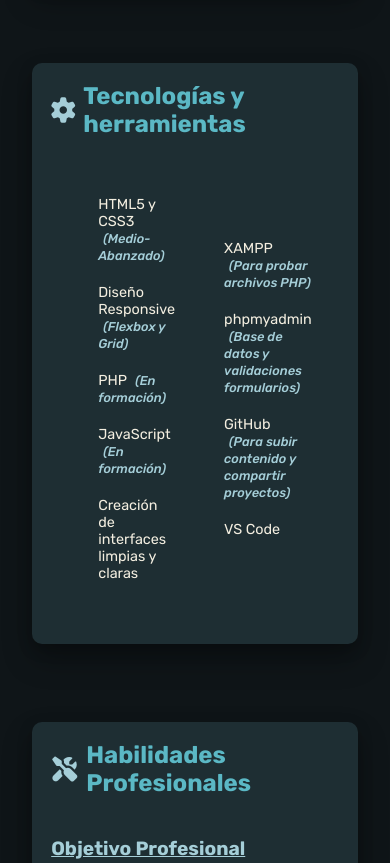
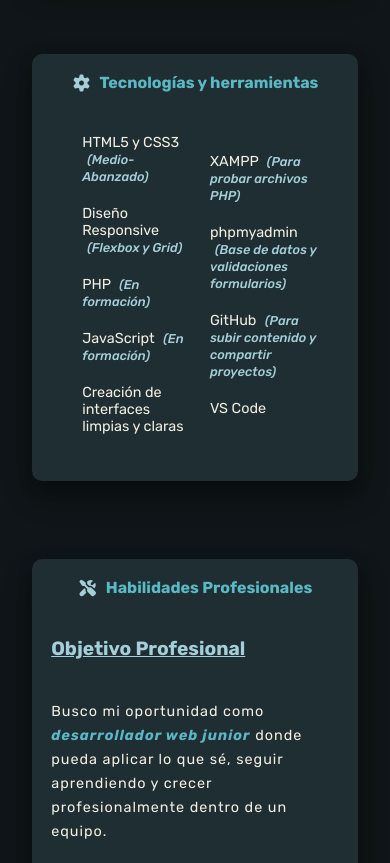
Before and after one commit to Zbyte83/gabi-dev-byte, a plain HTML site: page about.html in a window 390 px wide. Shown: the part 520-1383 px from the top of the page. Drawn offline with Linux system fonts and the light colour scheme.

Commit message:
modificacion about.html

```diff
--- a/about.html
+++ b/about.html
@@ -156,18 +156,6 @@
       menu.classList.toggle('active');
     });
 
-    // Menu Scroll opacidad
-    const navbar = document.getElementById("nav__bar--opacity");
-    window.addEventListener("scroll", () => {
-      if(window.scrollY > 50) {
-        navbar.classList.add("nav__transparent");
-      } else {
-        navbar.classList.remove("nav__transparent");
-      }
-    });
-
-
-
   </script>
 
 
--- a/assets/css/about.css
+++ b/assets/css/about.css
@@ -178,7 +178,7 @@ aside.nav__sidebar {
 
 
 main {
-  width: 80%;
+  width: 80vw;
   min-height: 100vh;
   padding: 2rem 3rem;
   margin-left: 20%;
@@ -254,7 +254,7 @@ main {
     width: 100%;
     display: flex;
     align-items: center;
-    justify-content: space-around;
+    justify-content: space-between;
     padding: 2rem;
   }
 
@@ -264,9 +264,8 @@ main {
     align-items: flex-start;
     flex-direction: column;
     list-style: none;
-    padding: 1rem;
     margin: 0 15px;
-    width: 50%;
+    width: 100%;
   }
 
   .section__list {
@@ -298,7 +297,7 @@ main {
     letter-spacing: 1px;
     text-align: justify;
     line-height: 2rem;
-    font-size: 2rem;
+    font-size: 1.2rem;
   }
 
   .professional__skills {
@@ -449,7 +448,7 @@ main {
 
   main {
     padding: 2rem;
-    width: 100%;
+    width: 100vw;
     margin-left: 0;
   }
 
@@ -462,7 +461,7 @@ main {
 
     .section__about--title,
     .about__icons {
-      font-size: 1.5rem;
+      font-size: 1rem;
     }
 
     .section__about--info {
@@ -477,8 +476,8 @@ main {
 
     .skills_tecnologies,
     .skills__gears {
-      padding: .5rem;
-      margin: 0 10px;
+      justify-content: center;
+      margin: 0;
     }
 
     span {
@@ -495,8 +494,9 @@ main {
     }
 
     .section__professional--skills > p {
-      font-size: 1rem;
+      font-size: .9rem;
       line-height: 1.5rem;
+      text-align: initial;
     }
 
     .professional__skills--list {
```
